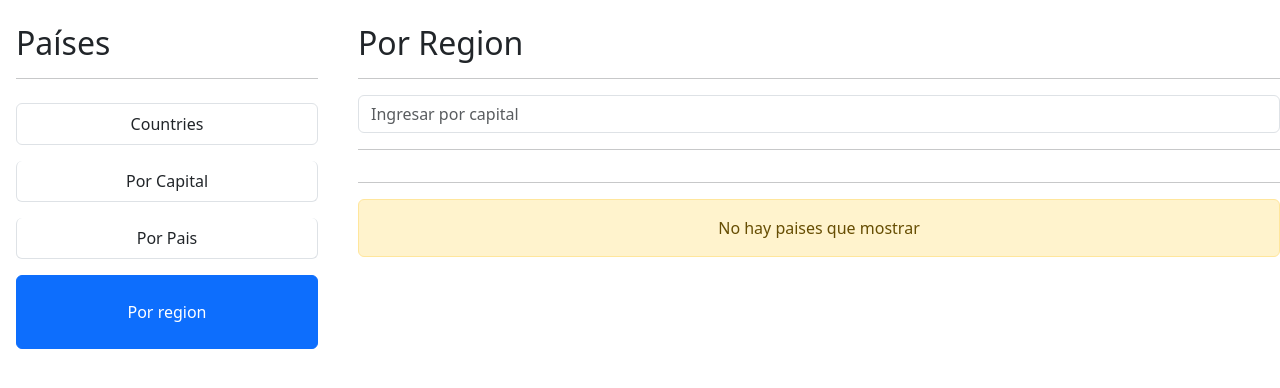
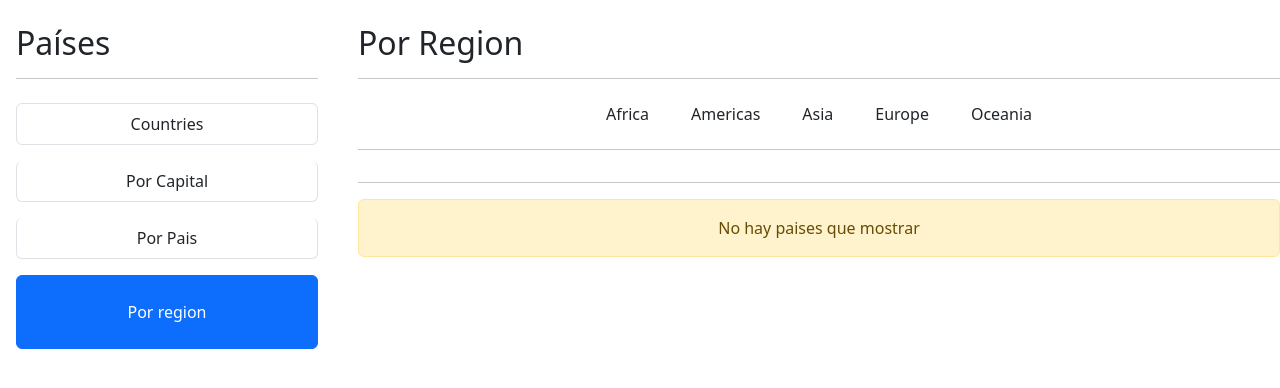
Before and after one commit to Jamaceat/Country-App, an Angular app: page /countries/by-capital in a window 1280 px wide. Both pictures are taken after a click on the item "Por region". Shown: the top 388 px of the page. Built offline with nearby package versions, Linux system fonts and the light colour scheme.

Commit message:
Agregando funcionalidad de region por botones

```diff
--- a/src/app/countries/pages/by-region-page/by-region-page.component.html
+++ b/src/app/countries/pages/by-region-page/by-region-page.component.html
@@ -2,11 +2,15 @@
 <hr />
 
 <div class="row">
-  <div class="col">
-    <shared-search-box
-      (OnEmitEvent)="searchByRegion($event)"
-      placeholder="Ingresar por capital"
-    ></shared-search-box>
+  <div class="col text-center">
+    <button
+      *ngFor="let region of regions"
+      (click)="searchByRegion(region)"
+      [ngClass]="{ 'btn-outline-primary': selectedRegion === region }"
+      class="btn mx-2"
+    >
+      {{ region }}
+    </button>
   </div>
 </div>
 <hr />
--- a/src/app/countries/pages/by-region-page/by-region-page.component.ts
+++ b/src/app/countries/pages/by-region-page/by-region-page.component.ts
@@ -2,6 +2,7 @@ import { Component } from '@angular/core';
 import { Country } from '../../interfaces/Country.interface';
 import { CountriesService } from '../../services/countries.service.service';
 
+type Region = 'Africa' | 'Americas' | 'Asia' | 'Europe' | 'Oceania';
 @Component({
   selector: 'app-by-region-page',
   templateUrl: './by-region-page.component.html',
@@ -11,10 +12,19 @@ export class ByRegionPageComponent {
   constructor(private countriesService: CountriesService) {}
 
   public isLoading: boolean = false;
-
+  public selectedRegion?: Region;
   public countries: Country[] = [];
 
-  searchByRegion(region: string) {
+  public regions: Region[] = [
+    'Africa',
+    'Americas',
+    'Asia',
+    'Europe',
+    'Oceania',
+  ];
+
+  searchByRegion(region: Region) {
+    this.selectedRegion = region;
     this.isLoading = true;
     this.countriesService.searchRegion(region).subscribe((countries) => {
       this.countries = countries;
```
